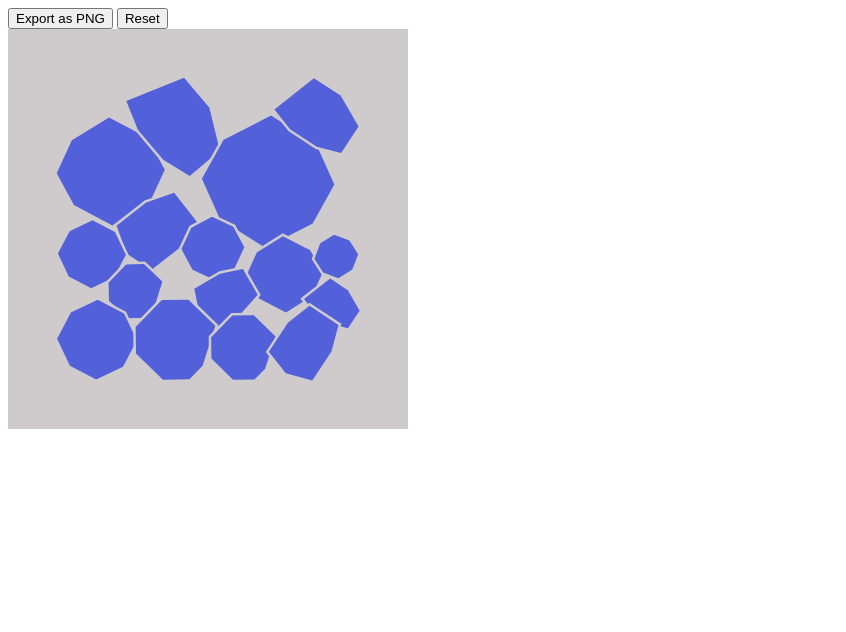
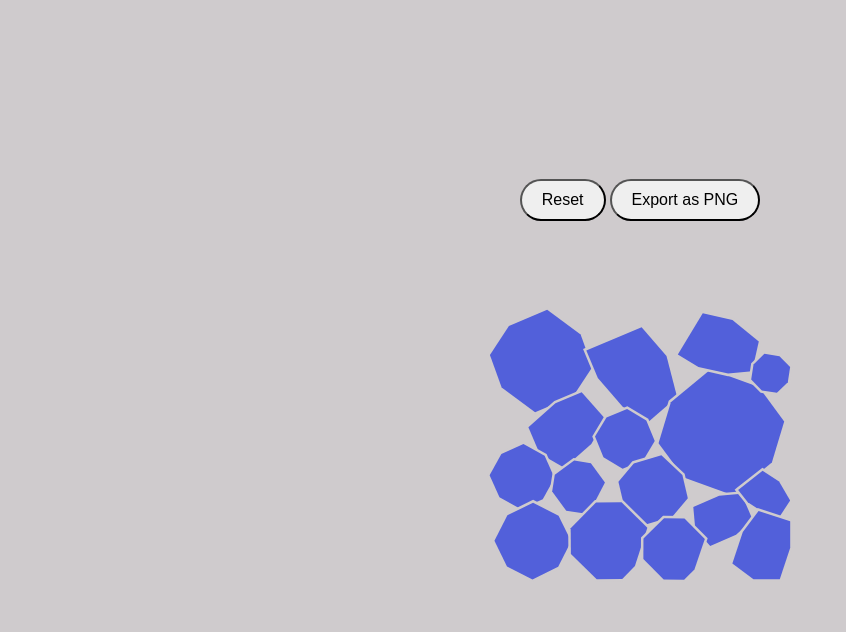
Before and after one commit to gravegoods/Playlist-cover-generator, a plain HTML site: page index.html in a window 1280 px wide. Shown: the whole page, without its empty margins (0-846 px from the left). Drawn offline with nearby package versions, Linux system fonts and the light colour scheme.

Commit message:
not quite but nearly

```diff
--- a/index.html
+++ b/index.html
@@ -4,15 +4,57 @@
     <title>Playlist Cover Generator</title>
     <script type="text/javascript" src="decomp.js"></script>
     <script src="https://cdnjs.cloudflare.com/ajax/libs/matter-js/0.14.2/matter.min.js"></script>
+
+    <style type="text/css">
+      body {
+    display: flex;
+    flex-direction: column;
+    align-items: center;
+    justify-content: center;
+    height: 100vh;
+    margin: 0;
+}
+
+#canvas-container {
+    position: relative;
+    text-align: center;
+}
+
+#button-container {
+  padding: 8px;
+}
+
+canvas {
+    border: 0px solid #000;
+}
+
+button {
+    margin: 10px;
+    padding: 10px 20px;
+    font-size: 16px;
+    display: inline;
+    border-radius: 50px;
+}
+
+#resetButton,
+#exportButton {
+    display: inline;
+    margin: 0 auto;
+}
+    </style>
 </head>
 <body>
 
-  <canvas id="myCanvas"></canvas>
+      <div id="canvas-container">
+        <canvas id="myCanvas"></canvas>
+      </div>
 
-<div>
-    <button id="exportButton">Export as PNG</button>
-    <button id="resetButton">Reset</button>
-</div>
+      <div id="button-container">
+        <button id="resetButton">Reset</button>
+        <button id="exportButton">Export as PNG</button>
+
+      </div>
+
 
 <script type="text/javascript" src="script.js"></script>
 </body>
--- a/script.js
+++ b/script.js
@@ -22,6 +22,9 @@ function getRandomWallColor() {
 
 var wallColor = getRandomWallColor();
 var shapeColor = getRandomShapeColor();
+
+document.body.style.backgroundColor = wallColor;
+
 
 function getRandomShapeColor() {
     var color;
@@ -92,13 +95,13 @@ var columns = 4;
 for (var i = 0; i < rows; i++) {
     for (var j = 0; j < columns; j++) {
         var randomPotato = potatoes[Math.floor(Math.random() * potatoes.length)];
-        var scale = 0.55 + Math.random();
+        var scale = 0.5 + Math.random();
         var scaledPotato = randomPotato.map(function(vertex) {
             return { x: vertex.x * scale, y: vertex.y * scale };
         });
         //var shapeColor = getRandomShapeColor(); // Get a random color for each shape
-        var x = squareTopLeftX + j * (squareSize / columns) + 40;
-        var y = squareTopLeftY + i * (squareSize / rows) + 40;
+        var x = squareTopLeftX + j * (squareSize / columns) + 45;
+        var y = squareTopLeftY + i * (squareSize / rows) + 45;
         shapes.push(Bodies.fromVertices(x, y, scaledPotato, {
             render: {
                 fillStyle: shapeColor,
```
